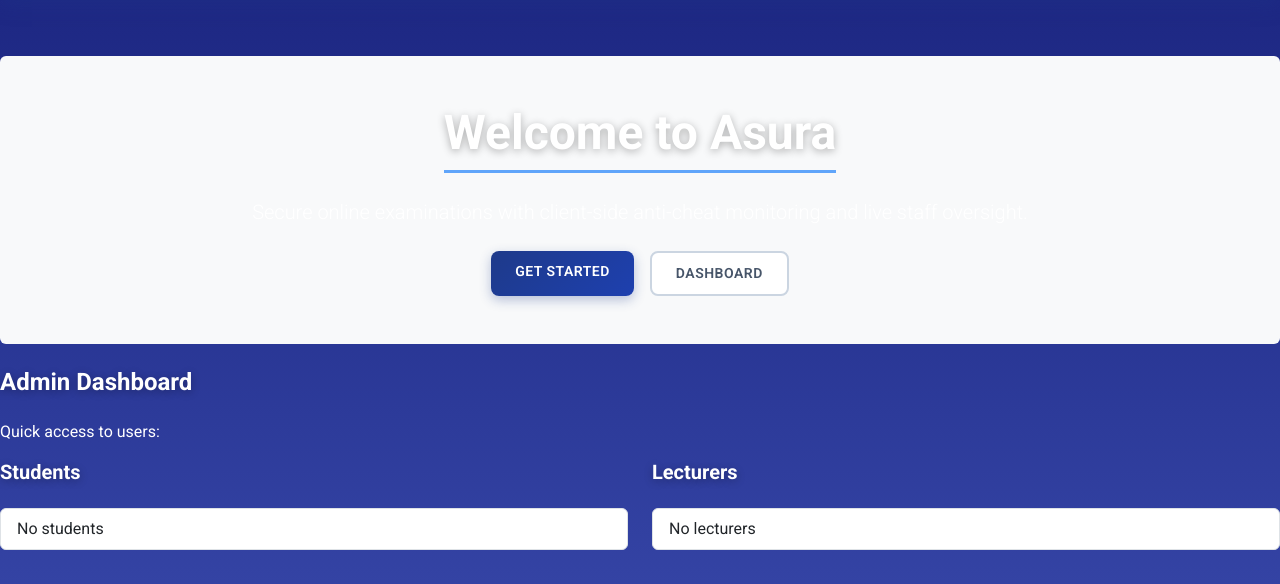
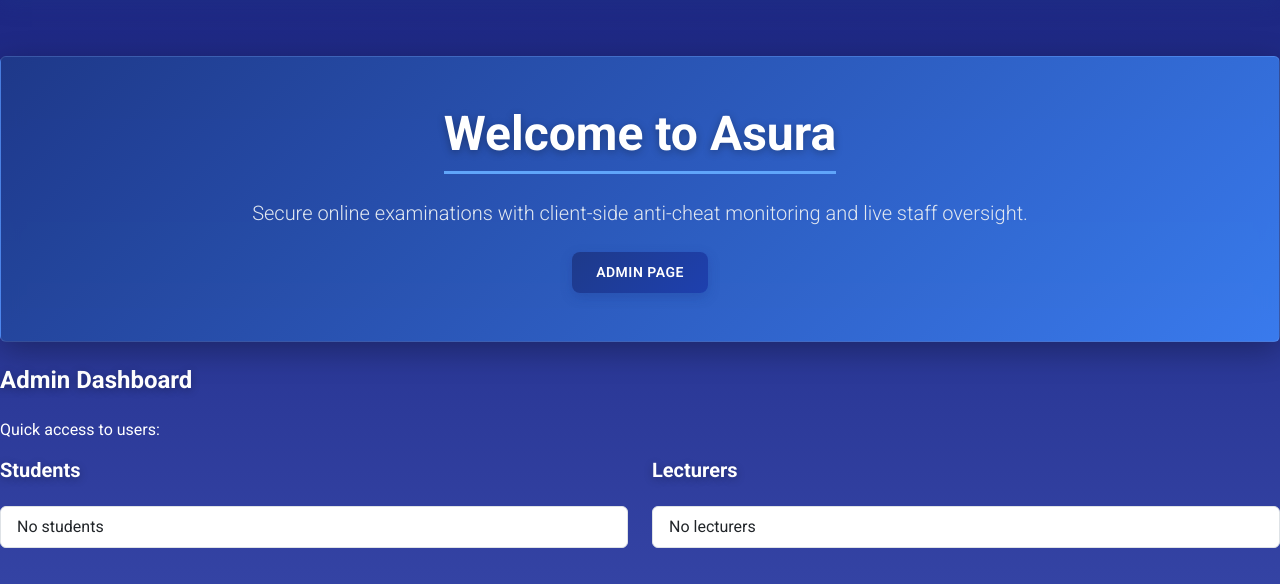
Before and after one commit to hyperdargo/Asura-Anti-Cheat, a Flask app: page / in a window 1280 px wide. Shown: the part 97-681 px from the top of the page. Run offline with Flask 3, Linux system fonts and the light colour scheme; a user stored in the database is signed in; some libraries are stand-ins or nearby versions.

Commit message:
Revamp index.html with new styles and layout
Updated the home page layout and styles for better user experience.

```diff
--- a/templates/index.html
+++ b/templates/index.html
@@ -1,13 +1,22 @@
 {% extends 'base.html' %}
 {% block title %}Home - Asura{% endblock %}
 {% block content %}
-  <section class="hero p-5 rounded mb-4 text-center bg-light">
+  <section class="hero p-5 rounded mb-4 text-center" style="background: linear-gradient(135deg, rgba(30, 58, 138, 0.9), rgba(59, 130, 246, 0.9)); backdrop-filter: blur(10px); box-shadow: 0 8px 32px rgba(0,0,0,0.3); border: 1px solid rgba(255,255,255,0.1);">
     <div class="container">
-      <h1 class="display-5 fw-bold">Welcome to Asura</h1>
-      <p class="lead mb-4">Secure online examinations with client-side anti-cheat monitoring and live staff oversight.</p>
+      <h1 class="display-5 fw-bold" style="color: #ffffff !important;">Welcome to Asura</h1>
+      <p class="lead mb-4" style="color: #e2e8f0 !important;">Secure online examinations with client-side anti-cheat monitoring and live staff oversight.</p>
       <div class="d-flex justify-content-center gap-3">
-        <a class="btn btn-primary btn-lg pulse" href="{{ url_for('student_exams') if current_user.role=='student' else url_for('teacher_exams') }}">Get Started</a>
-        <a class="btn btn-outline-secondary btn-lg" href="{{ url_for('student_results') if current_user.role=='student' else url_for('teacher_exams') }}">Dashboard</a>
+        {% if current_user.role == 'admin' %}
+          <a class="btn btn-primary btn-lg pulse" href="{{ url_for('admin_dashboard') }}">Admin Page</a>
+        {% elif current_user.role == 'lecturer' %}
+          <a class="btn btn-primary btn-lg pulse" href="{{ url_for('teacher_exams') }}">Exams</a>
+        {% elif current_user.role == 'staff' %}
+          <a class="btn btn-primary btn-lg pulse" href="{{ url_for('teacher_exams') }}">Exams</a>
+          <a class="btn btn-outline-secondary btn-lg" href="{{ url_for('staff_live_attempts') }}">Live Attempts</a>
+        {% elif current_user.role == 'student' %}
+          <a class="btn btn-primary btn-lg pulse" href="{{ url_for('student_exams') }}">Exam Portal</a>
+          <a class="btn btn-outline-secondary btn-lg" href="{{ url_for('student_results') }}">Results</a>
+        {% endif %}
       </div>
     </div>
   </section>
```
